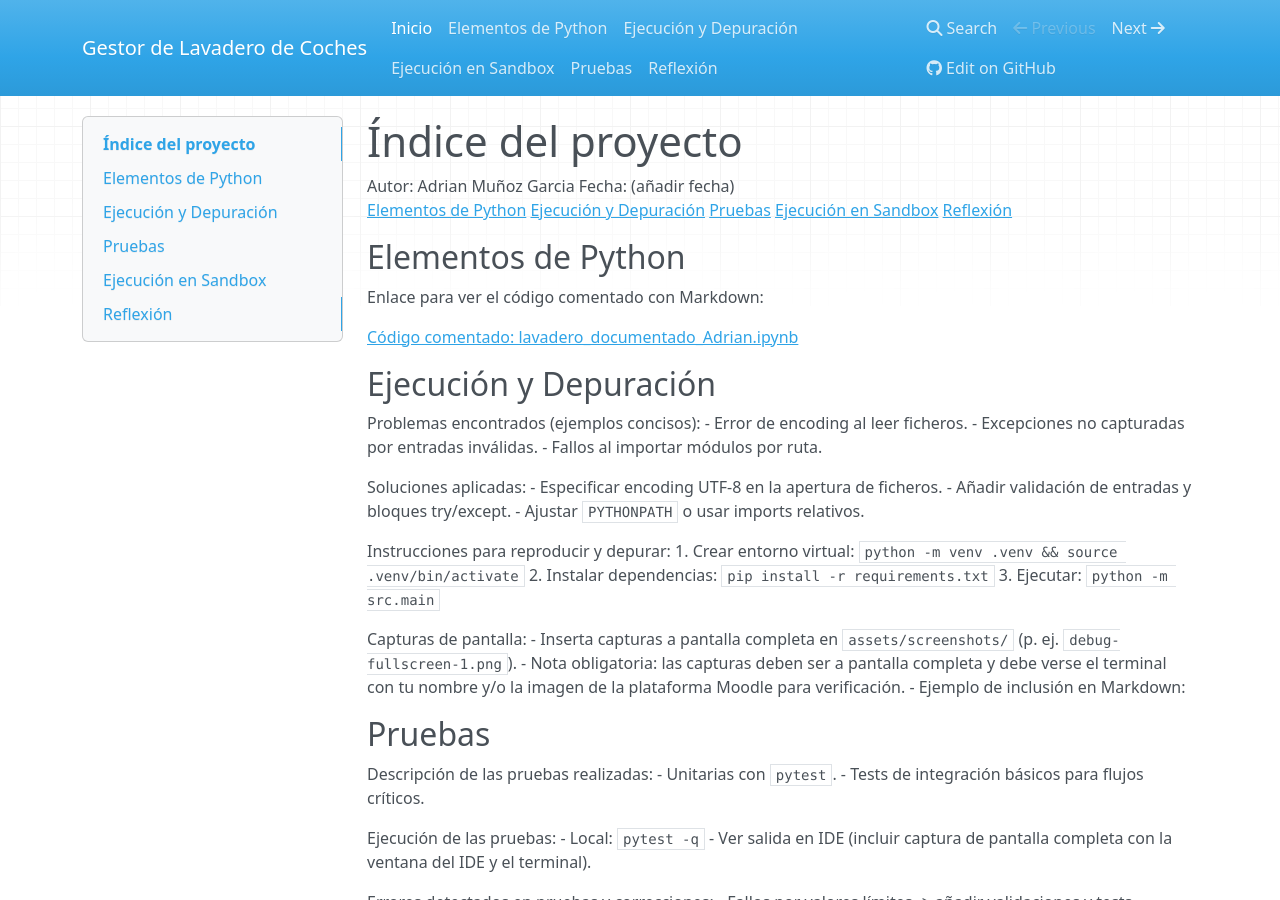
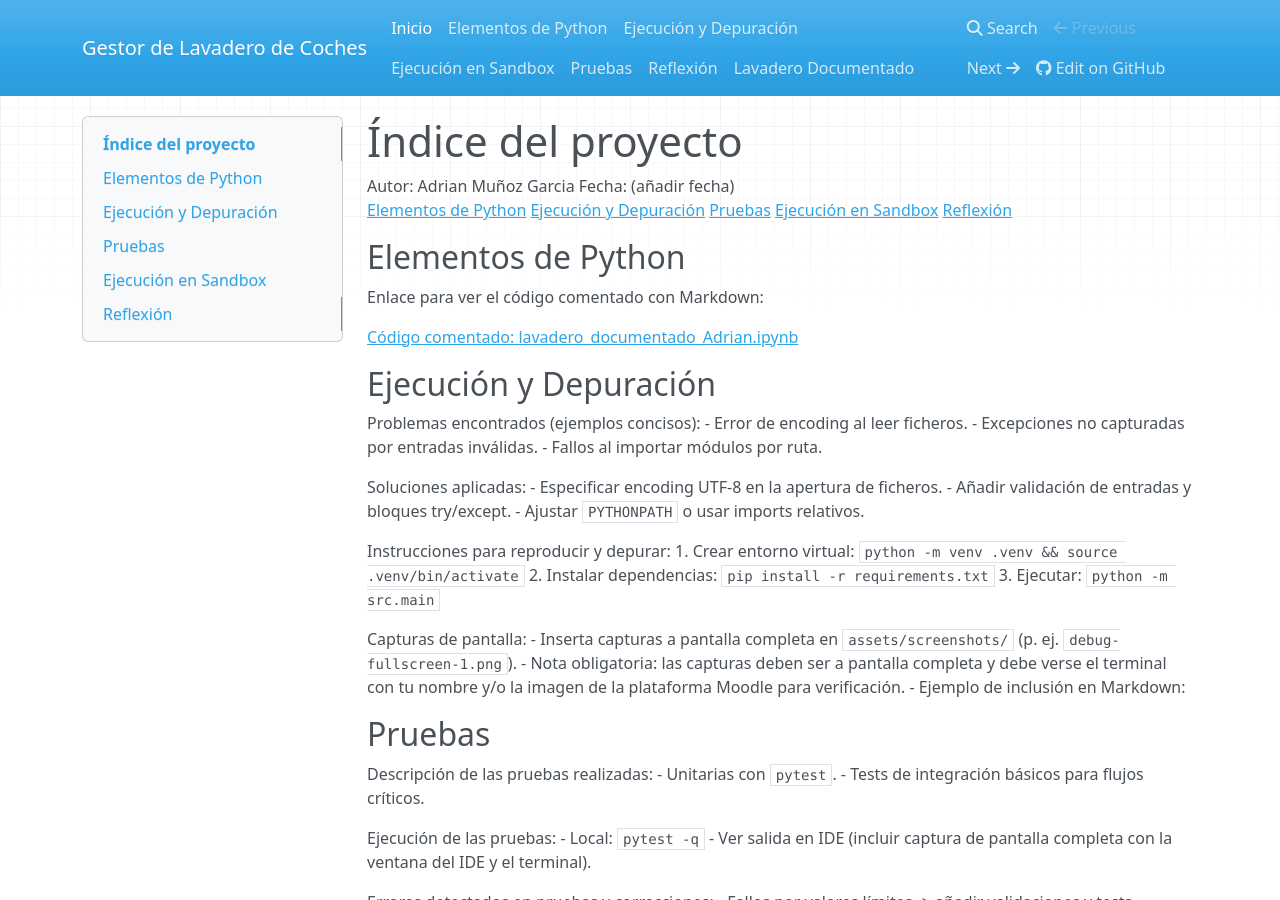
Before and after one commit to vjp-adrianMG1/Unidad1-TareaRA1-AdrianMG, an MkDocs documentation site: the page built from docs/index.md, in a window 1280 px wide and 900 px high. Built offline with MkDocs 1.6.1, drawn with Linux system fonts in a browser that asks for light colours; nearby versions of some CDN libraries.

Commit message:
lavader docuemtnado en el nav

```diff
--- a/mkdocs.yml
+++ b/mkdocs.yml
@@ -28,3 +28,4 @@ nav:
   - Ejecución en Sandbox: Ejecucuion_en_Sandbox.md
   - Pruebas: Pruebas.md
   - Reflexión: Reflexion.md
+  - Lavadero Documentado: lavadero_documentado_Adrian.ipynb
```
